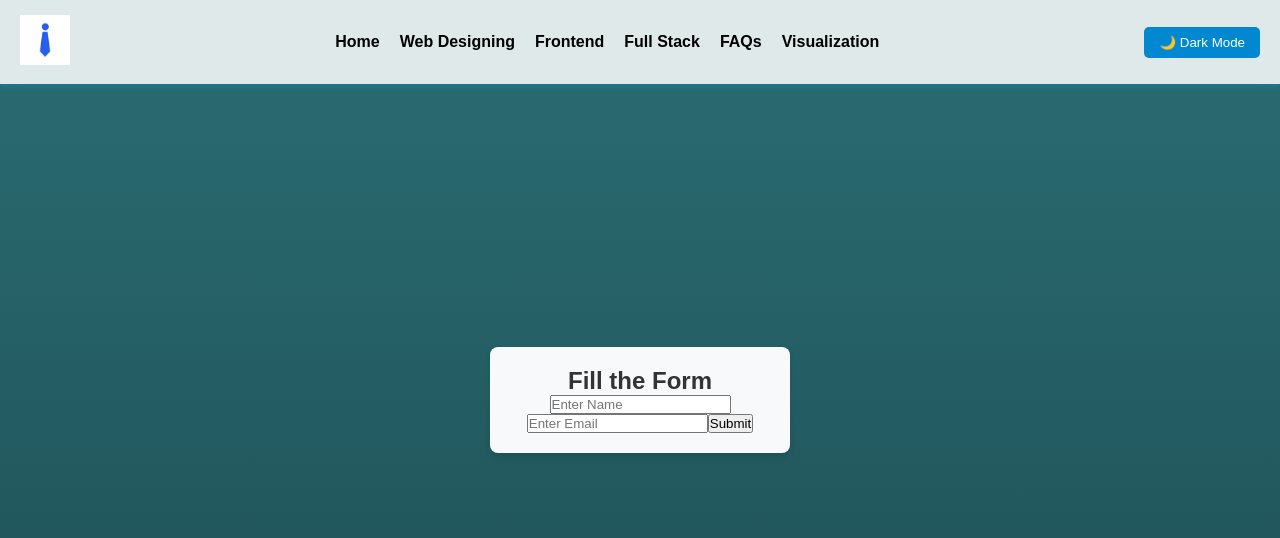
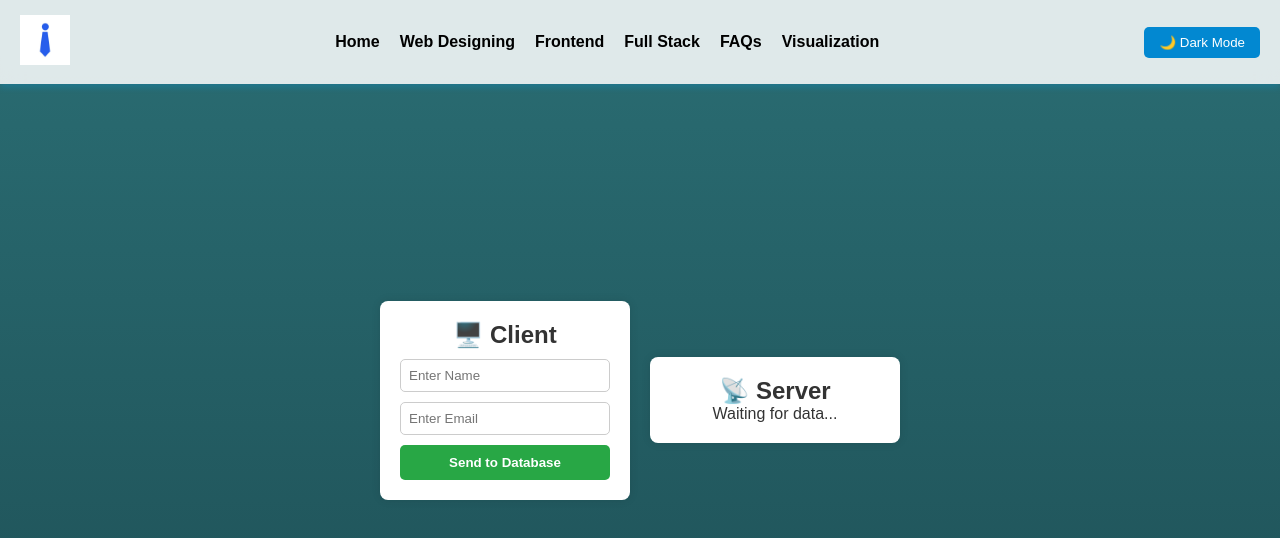
Before and after one commit to AbhishekDL36/course-curriculum, a React (Vite) app: page /visualization in a window 1280 px wide. Shown: the top 538 px of the page. Built offline with nearby package versions, Linux system fonts and the light colour scheme.

Commit message:
reformed visualisations

```diff
--- a/src/Visualization.jsx
+++ b/src/Visualization.jsx
@@ -23,10 +23,10 @@ const FormToDBVisualization = () => {
       email: e.target.email.value,
     };
 
-    setServerData(formData); // Show data in server box
+    setServerData(formData);
 
     setTimeout(() => {
-      setAnimateLine(true); // Start moving data to database
+      setAnimateLine(true);
     }, 1500);
 
     setTimeout(() => {
@@ -40,30 +40,30 @@ const FormToDBVisualization = () => {
 
   return (
     <div className="container">
-      {/* Form Box */}
-      <motion.div className="form-container" initial={{ opacity: 0, y: -50 }} animate={{ opacity: 1, y: 0 }} transition={{ duration: 0.5 }}>
-        <h2>Fill the Form</h2>
+      <div className="visualization">
+        <motion.div className="client-box" initial={{ opacity: 0, y: -50 }} animate={{ opacity: 1, y: 0 }} transition={{ duration: 0.5 }}>
+          <h2>🖥️ Client</h2>
           <form onSubmit={handleSubmit} className="form">
-          <input type="text" name="name" placeholder="Enter Name" required />
-          <input type="email" name="email" placeholder="Enter Email" required />
-          <button type="submit">Submit</button>
+            <input type="text" name="name" placeholder="Enter Name" required className="input-field" />
+            <input type="email" name="email" placeholder="Enter Email" required className="input-field" />
+            <button type="submit" className="submit-button">Send to Database</button>
           </form>
         </motion.div>
 
-      {/* Server Box */}
-      {serverData && (
+        {animateLine && <motion.div className="line" initial={{ width: "0%" }} animate={{ width: "50%" }} transition={{ duration: 1 }}></motion.div>}
+
         <motion.div className="server-box" initial={{ opacity: 0 }} animate={{ opacity: 1 }} transition={{ duration: 0.5 }}>
-          <h3>📡 Server</h3>
+          <h2>📡 Server</h2>
+          {serverData ? (
+            <>
               <p><strong>Name:</strong> {serverData.name}</p>
               <p><strong>Email:</strong> {serverData.email}</p>
               <p className="processing">Processing...</p>
+            </>
+          ) : <p>Waiting for data...</p>}
         </motion.div>
-      )}
+      </div>
 
-      {/* Animated Line (Server to Database) */}
-      {animateLine && <motion.div className="line" initial={{ width: "0%" }} animate={{ width: "50%" }} transition={{ duration: 1 }}></motion.div>}
-
-      {/* Database Box */}
       {showDatabase && submittedData && (
         <motion.div className="database-entry" initial={{ opacity: 0, scale: 0.5 }} animate={{ opacity: 1, scale: 1 }} transition={{ duration: 0.5 }}>
           <h3>📂 Database</h3>
--- a/src/visualisation.css
+++ b/src/visualisation.css
@@ -1,78 +1,79 @@
-/* General Styling */
+/* styles.css */
+
+body {
+  font-family: Arial, sans-serif;
+  background-color: #f4f4f4;
+  display: flex;
+  justify-content: center;
+  align-items: center;
+  height: 100vh;
+  margin: 0;
+}
+
 .container {
+  text-align: center;
+}
+
+.visualization {
+  display: flex;
+  align-items: center;
+  justify-content: center;
+  gap: 20px;
+}
+
+.client-box,
+.server-box {
+  width: 250px;
+  padding: 20px;
+  background: white;
+  box-shadow: 0 0 10px rgba(0, 0, 0, 0.1);
+  border-radius: 8px;
+  text-align: center;
+}
+
+.form {
   display: flex;
   flex-direction: column;
-    align-items: center;
-    gap: 20px;
-    padding: 30px;
-    font-family: Arial, sans-serif;
+  gap: 10px;
+  margin-top: 10px;
 }
 
-  /* Form Styling */
-  .form-container {
-    background: #f8f9fa;
-    padding: 20px;
-    border-radius: 8px;
-    box-shadow: 0 4px 6px rgba(0, 0, 0, 0.1);
-    text-align: center;
-    width: 300px;
+.input-field {
+  padding: 8px;
+  border: 1px solid #ccc;
+  border-radius: 5px;
 }
 
-  .form-title {
-    margin-bottom: 15px;
-    font-size: 20px;
+.submit-button {
+  padding: 10px;
+  background: #28a745;
+  color: white;
+  border: none;
+  border-radius: 5px;
+  cursor: pointer;
   font-weight: bold;
 }
 
-  .input-field {
-    width: 100%;
-    padding: 10px;
-    margin-bottom: 10px;
-    border: 1px solid #ddd;
-    border-radius: 4px;
+.submit-button:hover {
+  background: #218838;
 }
 
-  .submit-button {
+.line {
+  height: 5px;
   background: #007bff;
-    color: white;
-    border: none;
-    padding: 10px;
-    width: 100%;
-    border-radius: 4px;
-    cursor: pointer;
-    font-size: 16px;
+  width: 50px;
 }
 
-  .submit-button:hover {
-    background: #0056b3;
-  }
-
-  /* Server & Database Visualization */
-  .server-box,
 .database-entry {
-    background: rgb(87, 191, 87);
+  margin-top: 20px;
   padding: 15px;
-    border: 1px solid #ffeeba;
-    border-radius: 5px;
-    width: 300px;
-    box-shadow: 0 4px 6px rgba(0, 0, 0, 0.1);
-    text-align: center;
-  }
-
-  .server-title,
-  .database-title {
-    font-size: 18px;
-    font-weight: bold;
+  background: white;
+  box-shadow: 0 0 10px rgba(0, 0, 0, 0.1);
+  border-radius: 8px;
+  display: inline-block;
 }
 
 .processing {
-    color: #d39e00;
   font-style: italic;
+  color: orange;
 }
-
-  /* Animation Line */
-  .line {
-    height: 5px;
-    background: #28a745;
-    margin: 10px 0;
-  }
```
Lines whose indentation alone changed are shown as unchanged.
